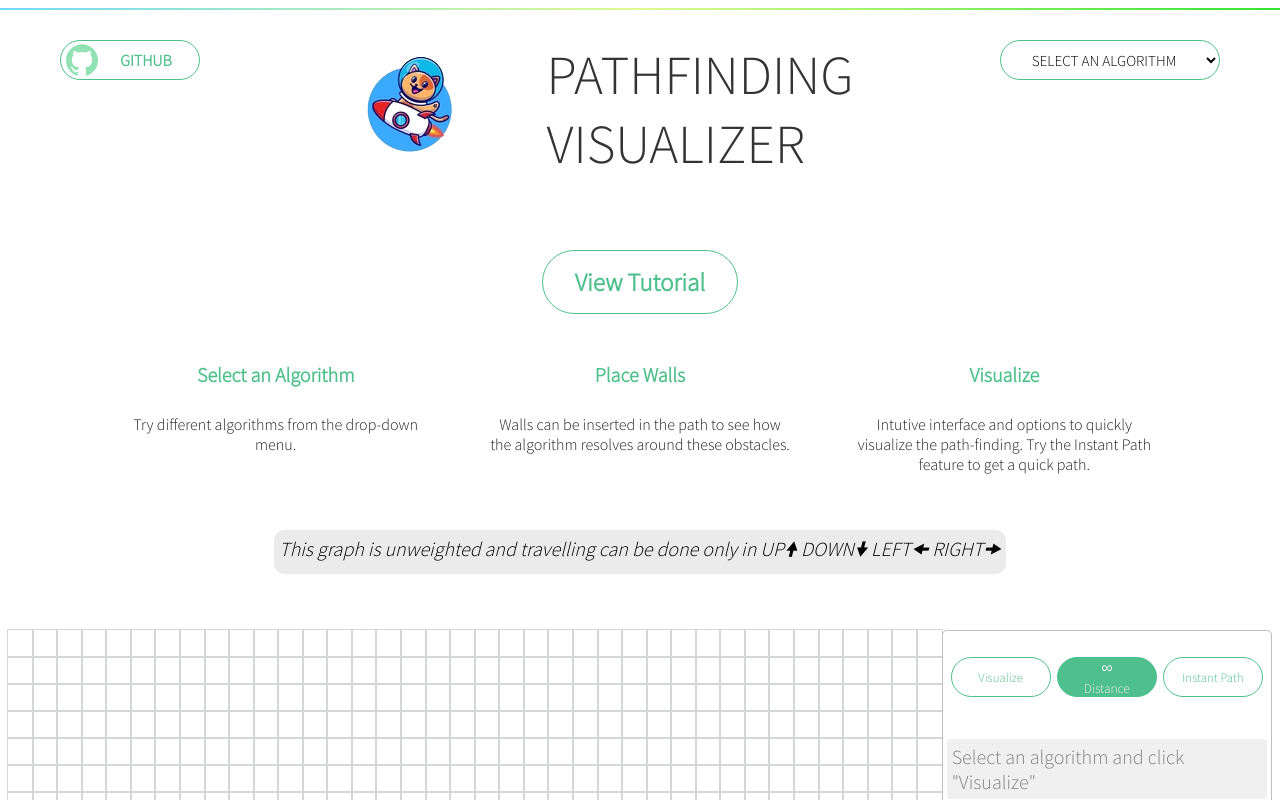
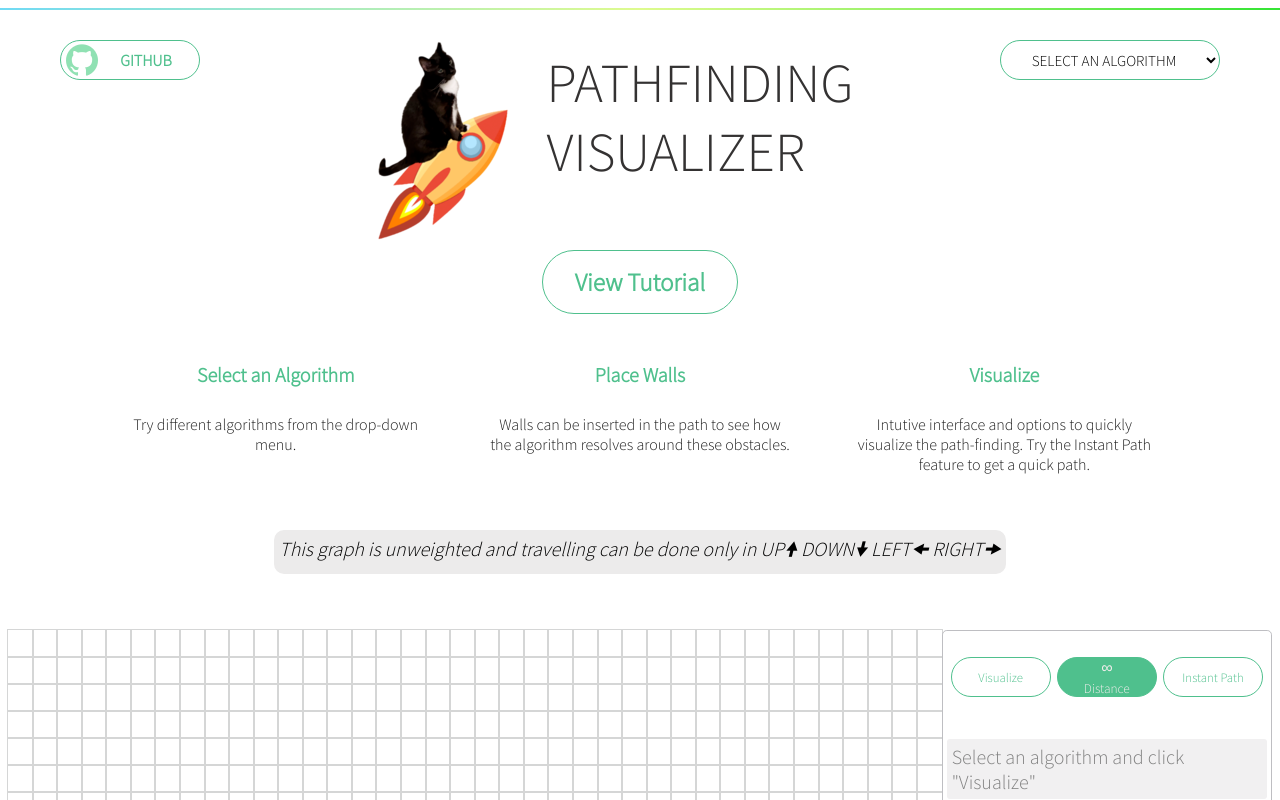
Before and after one commit to kellyjellykitten/algorithmvisualizer, a Vue app: page / in a window 1280 px wide. Shown: the top 800 px of the page. Built offline with nearby package versions, Linux system fonts and the light colour scheme; a web font is replaced by a local one.

Commit message:
eclipse on rocket

```diff
--- a/src/components/header.vue
+++ b/src/components/header.vue
@@ -97,15 +97,12 @@
 
 <style scoped>
 #heading {
-  /* text-align: center; */
-  /* padding: 8px; */
+  padding: 8px;
   font-family: "Source Sans Pro", sans-serif;
   font-weight: lighter;
   font-size: 55px;
   margin: 0px;
   color: rgba(48, 46, 46, 0.979);
-  /* background-color: rgb(17, 0, 27); */
-  /* background-color: rgba(7, 7, 7, 0.863); */
 }
 #ba {
   margin-top: 18px;
@@ -129,7 +126,7 @@
   transition-duration: 0.4s;
 }
 .button:hover {
-  background-color: #4CAF50; /* Green */
+  background-color: #4CAF50;
   color: white;
 }
 .button1 {
```
Also changed, not shown: public/rocket.png.
